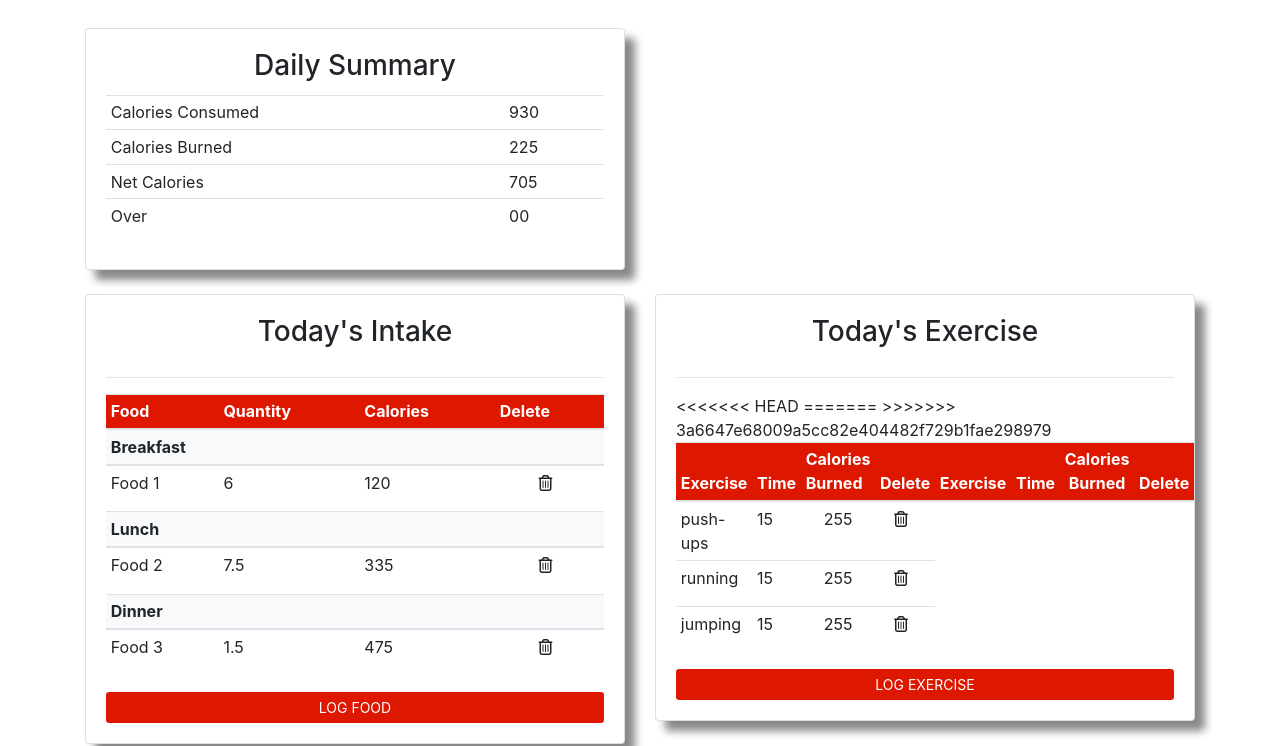
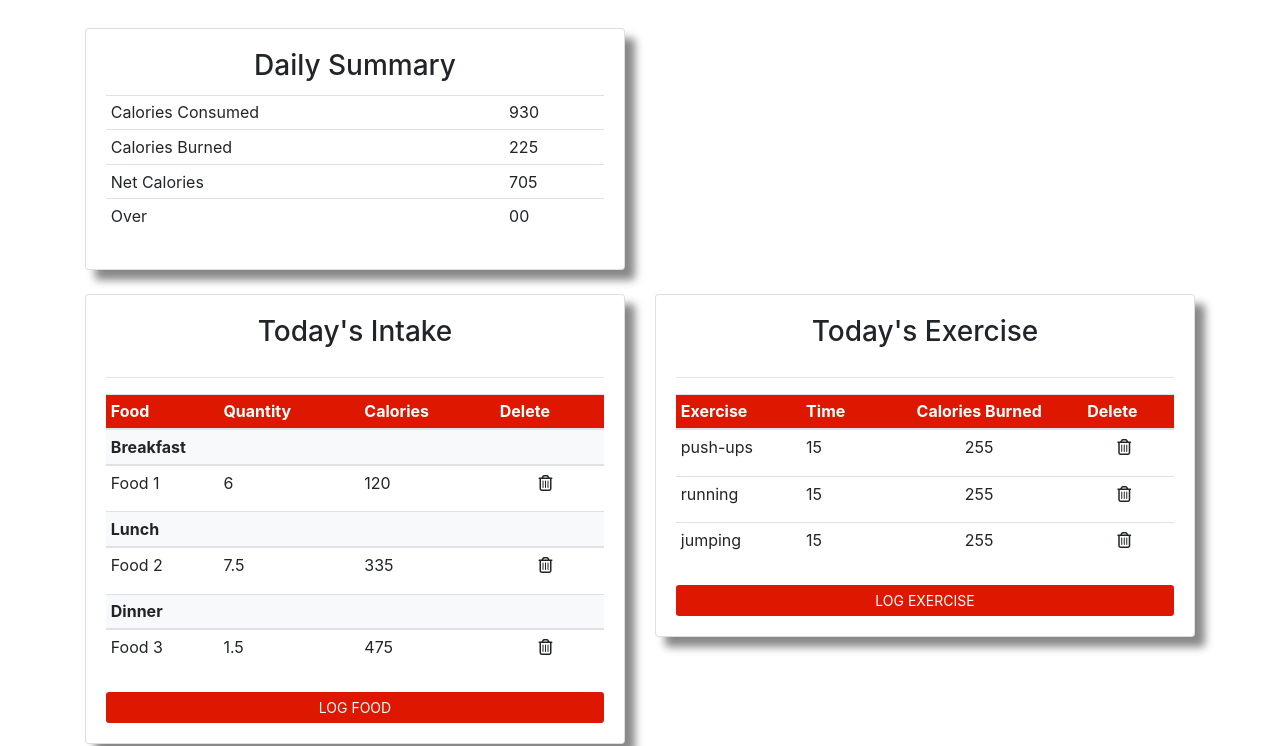
Before and after one commit to Tamnac/Folio3-Internship, a plain HTML site: page Design/pages/Home.html in a window 1280 px wide. Shown: the part 78-824 px from the top of the page. Drawn offline with nearby package versions, Linux system fonts and the light colour scheme; files whose address does not match are found by name.

```diff
--- a/Design/pages/Home.html
+++ b/Design/pages/Home.html
@@ -204,16 +204,11 @@
                         <table class="table table-sm table-responsive-sm">
                             <thead class="labels text-white">
                                 <tr>
-                                    <<<<<<< HEAD <th scope="col">Exercise</th>
-                                        <th scope="col">Time</th>
-                                        <th scope="col">Calories Burned</th>
-                                        <th scope="col">Delete</th>
-                                        =======
-                                        <th>Exercise</th>
-                                        <th>Time</th>
-                                        <th class="text-center">Calories Burned</th>
-                                        <th>Delete</th>
-                                        >>>>>>> 3a6647e68009a5cc82e404482f729b1fae298979
+
+                                    <th>Exercise</th>
+                                    <th>Time</th>
+                                    <th class="text-center">Calories Burned</th>
+                                    <th>Delete</th>
                                 </tr>
                             </thead>
                             <tbody>
```
